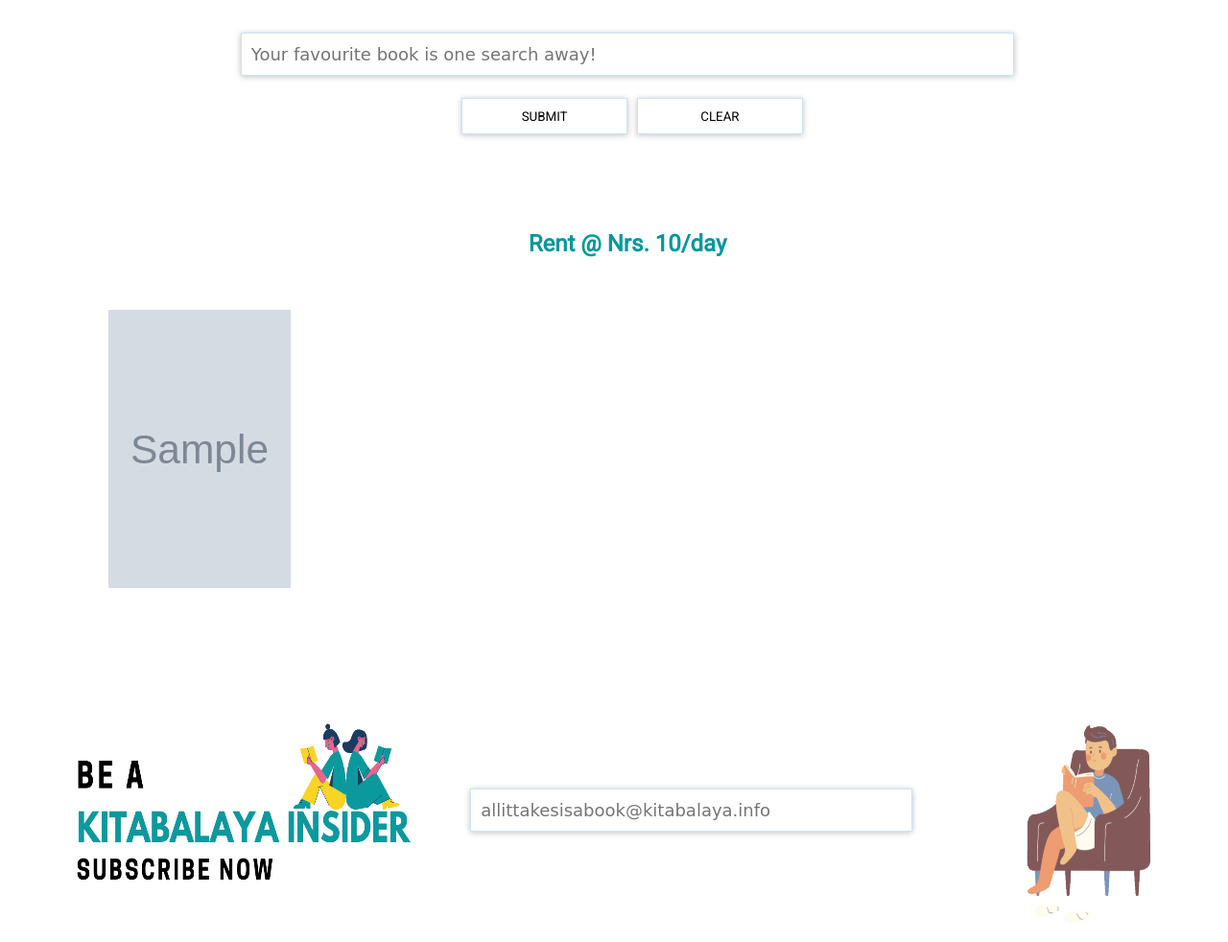
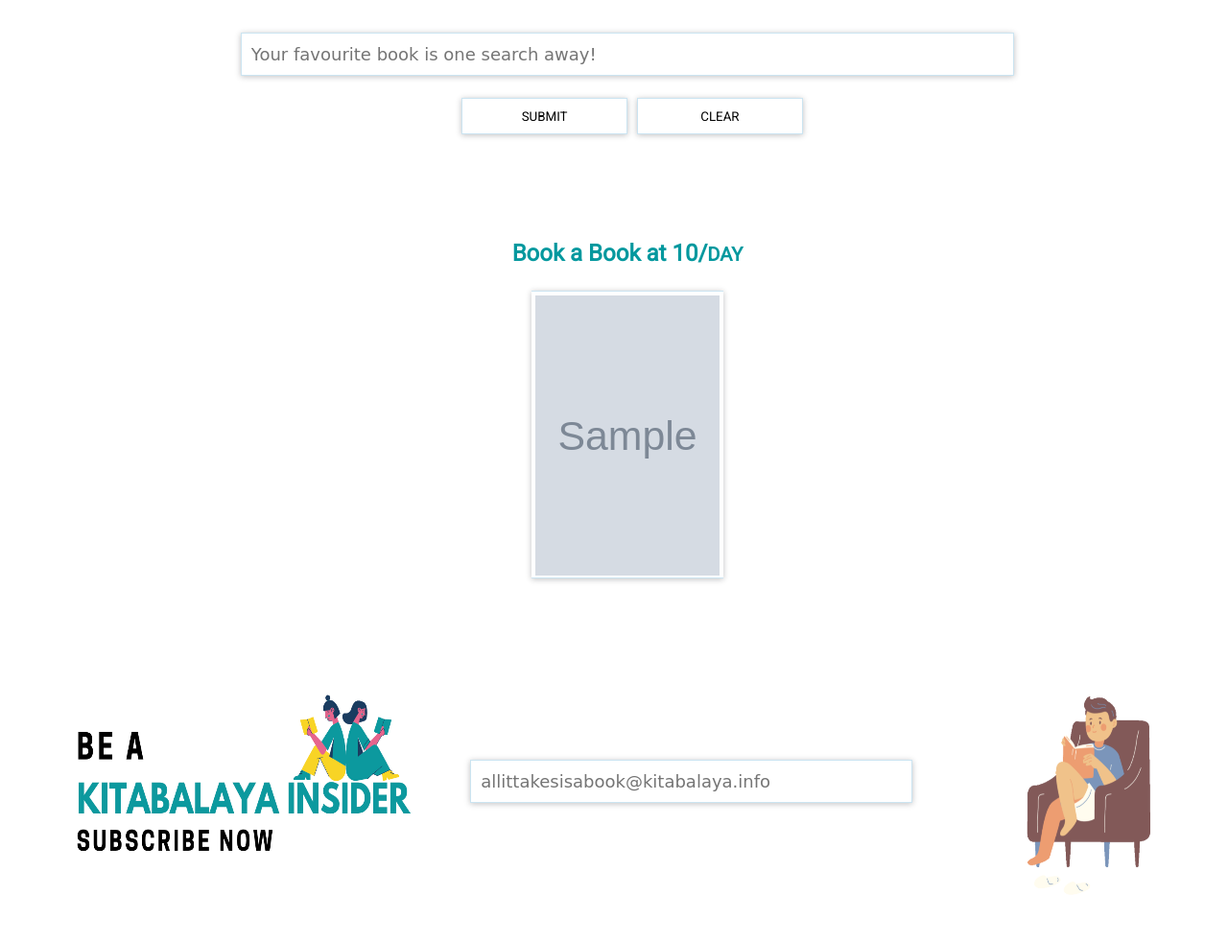
Before and after one commit to psgpyc/kitabalaya, a Django app: page /home/ in a window 1280 px wide. Shown: the part 462-1444 px from the top of the page at 96% size. Run offline with Django 3.2, Linux system fonts and the light colour scheme; tables that the repository leaves empty hold one stand-in row (values such as "Sample post"); grey boxes marked "Sample" are stand-in pictures; parts of the project's set-up code (start-up, migrations or seed data) failed here and were passed over; some libraries are stand-ins or nearby versions; some web fonts are replaced.

Commit message:
fixed issue with book wrapper overflow

```diff
--- a/core/static/core/css/base.css
+++ b/core/static/core/css/base.css
@@ -404,7 +404,8 @@ nav .right-menu .shopping-cart img:hover{
 }
 
 .best-sellers{
-    margin: 90px 0;
+    width: 95%;
+    margin: 100px auto;
 }
 
 .best-sellers h2{
@@ -415,11 +416,12 @@ nav .right-menu .shopping-cart img:hover{
 .best-sellers .the-books-wrapper{
     margin: 25px 0;
     display: flex;
+    justify-content: space-around;
 }
 
 
 .best-sellers .the-book{
-    margin: 25px 30px;
+    /*margin: 25px 30px;*/
     height: 300px;
     width: 200px;
     background-color: white;
@@ -428,6 +430,9 @@ nav .right-menu .shopping-cart img:hover{
     /*border-top: 1px solid #cbe4f1;*/
     cursor: pointer;
     position: relative;
+    box-shadow: 0 1px 6px 0 rgba(32,33,36,.28);
+    border-bottom: 1px solid #cbe4f1;
+    border-top: 1px solid #cbe4f1;
 }
 
 .best-sellers .the-book:hover{
@@ -441,7 +446,7 @@ nav .right-menu .shopping-cart img:hover{
 .best-sellers .the-books-wrapper .the-book img{
     height: 300px;
     width: 200px;
-    padding: 5px;
+    padding: 4px;
     /*border-radius: 15px;*/
 }
 
--- a/core/static/core/js/base.js
+++ b/core/static/core/js/base.js
@@ -273,7 +273,7 @@ $(document).ready(function(){
             mode: 'same-origin',
             success: function(successData){
                  if(successData.logged_in === 'true'){
-                    window.location.href = 'https://kitabalaya.com/home/'
+                    window.location.href = 'http://kitabalaya.com:8000/home/'
 
                 }
                  else{
--- a/core/templates/core/base.html
+++ b/core/templates/core/base.html
@@ -182,6 +182,11 @@
 
 
     <div class="user-cart-wrapper no-view" id="user-cart-wrapper-id">
+        <img src="{% static 'core/img/emptyCart.png' %}" alt="">
+
+         <div class="search-button-wrapper">
+                <button class="search-button" type="submit">Browse</button>
+            </div>
 
 
 
--- a/core/templates/core/home.html
+++ b/core/templates/core/home.html
@@ -11,7 +11,7 @@
 {% block body %}
     <div class="banner-wrapper" id="banner-img-id" >
     {{ user }}
-        <img src="{% static 'core/img/Screen Shot 2020-08-21 at 21.55.25.png' %}" alt="">
+        <img decoding="async" src="{% static 'core/img/Screen Shot 2020-08-21 at 21.55.25.png' %}" alt="">
         <div class="navigation-banner-button-wrapper">
             <button role="button"></button>
             <button role="button"></button>
@@ -34,7 +34,7 @@
     </div>
     {% for rental_category in books_rental_category %}
         <div class="best-sellers">
-            <h2>Rent @ Nrs. {{ rental_category }}/day</h2>
+            <h2>Book a Book at {{ rental_category }}/<small>DAY</small></h2>
           <div class="the-books-wrapper">
               {% for each_book in rental_category.rentalcategory.all|slice:":5" %}
                    <div class="the-book">
@@ -60,7 +60,7 @@
 
         <div class="modal-book-display">
             <div class="modal-book">
-                <img id="book-img-id" src="" alt="Kitabalaya Book a book">
+                <img decoding="async" id="book-img-id" src="" alt="Kitabalaya Book a book">
                 <div class="book-wishlist-btn">
                     <svg width="24" height="24" xmlns="http://www.w3.org/2000/svg" fill-rule="evenodd" clip-rule="evenodd"><path d="M12 21.593c-5.63-5.539-11-10.297-11-14.402 0-3.791 3.068-5.191 5.281-5.191 1.312 0 4.151.501 5.719 4.457 1.59-3.968 4.464-4.447 5.726-4.447 2.54 0 5.274 1.621 5.274 5.181 0 4.069-5.136 8.625-11 14.402m5.726-20.583c-2.203 0-4.446 1.042-5.726 3.238-1.285-2.206-3.522-3.248-5.719-3.248-3.183 0-6.281 2.187-6.281 6.191 0 4.661 5.571 9.429 12 15.809 6.43-6.38 12-11.148 12-15.809 0-4.011-3.095-6.181-6.274-6.181"/></svg>
                     <p>Add to Wishlist</p>
--- a/corebookmodels/models.py
+++ b/corebookmodels/models.py
@@ -5,6 +5,9 @@ from django.utils.translation import gettext_lazy as _
 from django.utils.text import slugify
 from django.urls import reverse
 from django.contrib.auth import get_user_model
+from PIL import Image
+from django.core.files.storage import default_storage as storage
+
 
 # postgres FullTextSearch Imports
 
```
Also changed, not shown: other parts of core/static/core/css/base.css (+34 -6 lines), core/static/core/img/emptyCart.png (added).
